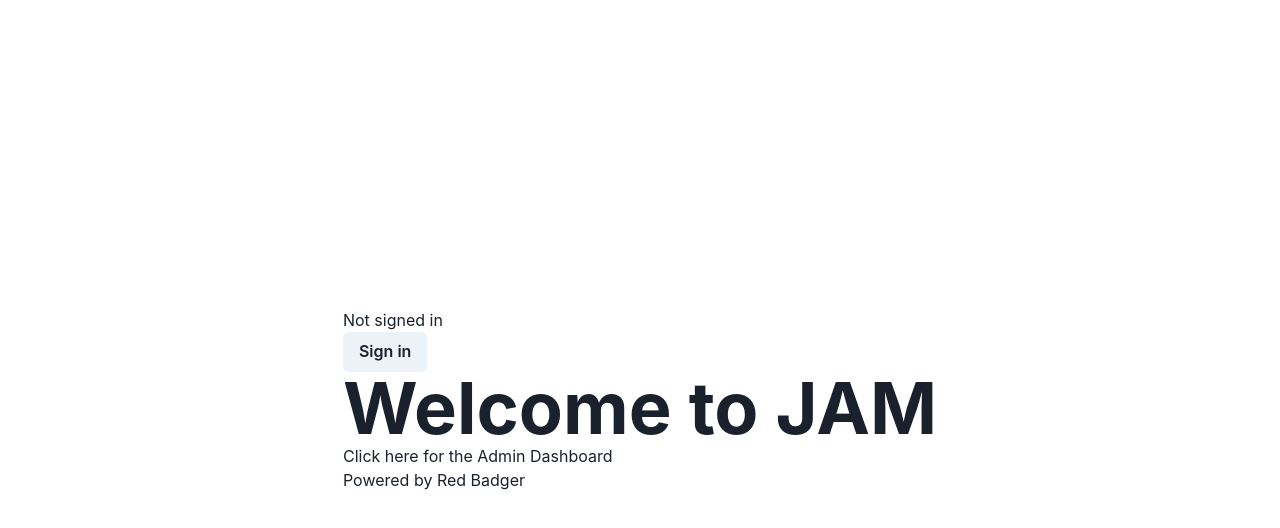
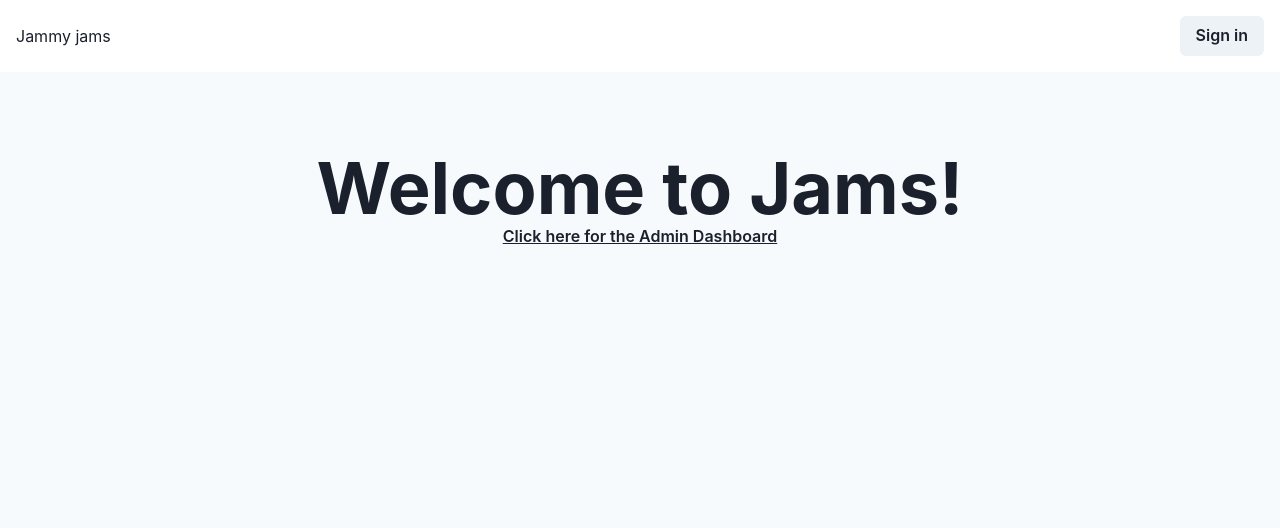
Before and after one commit to redbadger/jams, a Next.js app: page / in a window 1280 px wide. Shown: the top 528 px of the page. Built offline with nearby package versions, Linux system fonts and the light colour scheme; no server answers.

Commit message:
Styles the home and participant page

```diff
--- /dev/null
+++ b/components/Layout.js
@@ -0,0 +1,11 @@
+import { Container, SimpleGrid } from '@chakra-ui/react';
+
+export default function Layout({ children, ...props }) {
+  return (
+    <Container maxW={'container.lg'} {...props}>
+      <SimpleGrid columns={6} spacing={10}>
+        {children}
+      </SimpleGrid>
+    </Container>
+  );
+}
--- a/pages/_app.js
+++ b/pages/_app.js
@@ -1,4 +1,5 @@
 import '../styles/globals.css';
+import theme from 'theme';
 import { useEffect } from 'react';
 import { CookiesProvider } from 'react-cookie';
 import { ChakraProvider } from '@chakra-ui/react';
@@ -7,7 +8,7 @@ import { useSession, signIn } from 'next-auth/client';
 
 function MyApp({ Component, pageProps }) {
   return (
-    <ChakraProvider>
+    <ChakraProvider theme={theme}>
       <CookiesProvider>
         <Provider session={pageProps.session}>
           {Component.auth ? (
--- a/pages/index.js
+++ b/pages/index.js
@@ -1,49 +1,72 @@
 import Head from 'next/head';
-import { Center, Heading, Button } from '@chakra-ui/react';
+import {
+  Box,
+  Heading,
+  Button,
+  GridItem,
+  HStack,
+  Text,
+} from '@chakra-ui/react';
 import { signIn, signOut, useSession } from 'next-auth/client';
 import Link from 'next/link';
 import { useEffect } from 'react';
+import Layout from 'components/Layout';
+
+function HomeHeader({ session }) {
+  return (
+    <Box as="header" p={4} bg={'white'}>
+      <HStack>
+        <Box w={'50%'}>Jammy jams</Box>
+        <Box w={'50%'} align={'right'}>
+          {!session ? (
+            <>
+              <Button onClick={() => signIn()}>Sign in</Button>
+            </>
+          ) : (
+            <>
+              <Text
+                d={'inline-block'}
+                color={'gray.400'}
+                px={2}
+                fontSize={'sm'}
+              >
+                {session.user.email}
+              </Text>
+              <Button onClick={() => signOut()}>Sign out</Button>
+            </>
+          )}
+        </Box>
+      </HStack>
+    </Box>
+  );
+}
+
+function HomeFooter() {
+  return <></>;
+}
 
 export default function Home() {
   const [session, _loading] = useSession();
-  useEffect(() => {
-    if (session) {
-      fetch('/api/new-function');
-    }
-  }, [session]);
 
   return (
-    <Center h="100vh">
-      <div>
+    <Box>
       <Head>
-          <title>Welcome to JAMS</title>
+        <title>Jams</title>
       </Head>
-
-        {!session && (
-          <>
-            Not signed in <br />
-            <Button onClick={() => signIn()}>Sign in</Button>
-          </>
-        )}
-        {session && (
-          <>
-            <h2>Signed in as {session.user.email}</h2> <br />
-            <Button onClick={() => signOut()}>Sign out</Button>
-          </>
-        )}
-        <main>
+      <HomeHeader session={session} />
+      <Layout>
+        <GridItem colSpan={6} py={20}>
+          <Box as={'main'} align={'center'}>
             <Heading as="h1" size="4xl">
-            Welcome to JAM
+              Welcome to Jams!
             </Heading>
             <Link href="/dashboard">
               Click here for the Admin Dashboard
             </Link>
-        </main>
-
-        <footer>
-          <a>Powered by Red Badger</a>
-        </footer>
-      </div>
-    </Center>
+          </Box>
+        </GridItem>
+      </Layout>
+      <HomeFooter />
+    </Box>
   );
 }
--- /dev/null
+++ b/theme/components/Button.js
@@ -0,0 +1,11 @@
+const Button = {
+  variants: {
+    'dark-grey': {
+      bg: 'gray.600',
+      _hover: { bg: 'gray.500' },
+      color: 'white',
+    },
+  },
+};
+
+export default Button;
--- /dev/null
+++ b/theme/index.js
@@ -0,0 +1,15 @@
+import { extendTheme } from '@chakra-ui/react';
+
+// Global style overrides
+import styles from './styles';
+
+import Button from './components/Button';
+
+const overrides = {
+  styles,
+  components: {
+    Button,
+  },
+};
+
+export default extendTheme(overrides);
--- /dev/null
+++ b/theme/styles.js
@@ -0,0 +1,10 @@
+const styles = {
+  global: {
+    'html, body': {
+      background: 'gray.50',
+    },
+    a: { textDecoration: 'underline', fontWeight: 'semibold' },
+  },
+};
+
+export default styles;
```
Also changed, not shown: components/AddNewStatement.js (+6 -1 lines), pages/jams/[jam].js (+63 -27 lines). Lines whose indentation alone changed are shown as unchanged.
